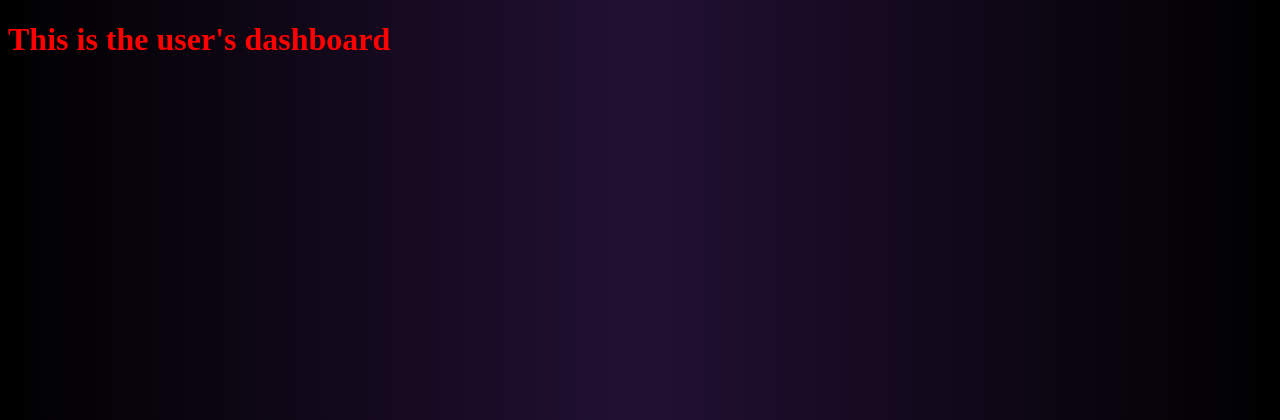
After one commit to JohnNtirintis/Weather-Application, a Flask app: page /dashboard/ in a window 1280 px wide. The commit adds this page. Shown: the top 420 px of the page. Run offline with Flask 3, Linux system fonts and the light colour scheme; the visitor is signed in with stand-in values (Sample User, id 1); some libraries are stand-ins or nearby versions.

Commit message:
Completed user sign up / log in w/ MongoDB Finished with the registration and log in both in front and back end.

```diff
--- a/database/db.py
+++ b/database/db.py
@@ -9,9 +9,11 @@ def create_client():
     return client
 
 def get_db(client):
-    # This function returns the database object which you will use to interact with the database
-    db = client['movies1']
+    db = client['users']
     return db
+
+def get_collection(db):
+    col = db['users-credentials']
 
 def close_client(client):
     # Always close when done
--- a/main.py
+++ b/main.py
@@ -3,13 +3,14 @@ from functools import wraps
 import pymongo
 
 app = Flask(__name__)
+app.secret_key = b'\x8b\xf3\x08\xba\xe5CT\x8f\n\xd2V\xafL\x9a\xf8'
 
 # Read Mongo API key from a txt file
 with open('db-api-key.txt', 'r') as file:
     uri = file.readline().strip()
 
 client = pymongo.MongoClient(uri)
-db = client.user_login_system
+db = client.users
 
 # Decorators
 def login_required(f):
@@ -34,8 +35,8 @@ def home_page():
 def user():
   return render_template("user.html")
 
-@app.route("/dashboard")
+@app.route("/dashboard/")
 @login_required
 def dashboard():
   #TODO: Dashboard Template
-  return "Dashboard"
+  return render_template("user_dashboard.html")
--- a/static/css/user_style.css
+++ b/static/css/user_style.css
@@ -36,11 +36,12 @@ body {
     border-radius: 25px;
 }
 
-.white{
+.white {
     color: #ffffff;
 }
 
 input {
+    color: #ffffff;
     outline: none;
     background-color: transparent;
     border: none;
@@ -49,6 +50,11 @@ input {
     position: relative;
     bottom: 0px;
 }
+
+input:focus {
+    color: #ffffff;
+}
+
 .form-group {
     height: 70px;
 }
@@ -56,7 +62,7 @@ input {
 label {
     position: relative;
     font-size: 18px;
-    color: rgb(58, 58, 58);
+    color: rgb(248, 244, 244);
     top: 32px;
     left: 5px;
     transition: .3s;
@@ -66,7 +72,7 @@ label {
 .label-selected {
     position: relative;
     font-size: 13px;
-    color: rgb(25, 22, 211);
+    color: rgb(250, 250, 250);
     top: 5px;
     left: 5px;
 }
--- a/static/js/user_script.js
+++ b/static/js/user_script.js
@@ -16,6 +16,7 @@ $("form[name=signup_form").submit(function(e) {
       $error.text(resp.responseJSON.error).removeClass("error--hidden");
     }
   });
+
   e.preventDefault();
 });
 
@@ -37,5 +38,6 @@ $("form[name=signup_form").submit(function(e) {
       $error.text(resp.responseJSON.error).removeClass("error--hidden");
     }
   });
+
   e.preventDefault();
 });
--- a/templates/home.html
+++ b/templates/home.html
@@ -23,7 +23,7 @@
             <input type="text" name="name" placeholder="username" required>
 
             <i class="fa-solid fa-lock" style="color: #ffffff;"></i>
-            <input type="password" name="passowrd" placeholder="password" required>
+            <input type="password" name="password" placeholder="password" required>
 
             <input class="submit-btn" type="submit" value="Log in">
         </form>
@@ -80,4 +80,6 @@
         i.e. jquery.js -->
 <!-- {{ super( )}} -->
 <script src="{{ url_for('static', filename='js/main.js') }}"></script>
+<script src="{{ url_for('static', filename='js/jquery.js') }}"></script>
+<script src="{{ url_for('static', filename='js/user_script.js') }}"></script>
 {% endblock %}
--- a/templates/user.html
+++ b/templates/user.html
@@ -13,6 +13,7 @@
     <div class="row main mt-5">
 
         <!-- sign up form -->
+
         <div class="col-md-6 p-5 " id="signUp">
             <h1 class="display-4 text-center white">Sign up</h1>
             <form name="signup_form" class="d-flex justify-content-center mt-4">
@@ -25,7 +26,7 @@
                         <label class="white" for="password">Password</label>
                         <input type="password" name="password" class="field" required>
                     </div>
-                    <button class="white" type="submit">Register</button>
+                    <button class="white" type="submit" value="Sign up">Register</button>
                     <div class="d-flex justify-content-between mt-5">
                         <a class="links white" href="#" id="loginLink">Already have an Account ?</a>
                         <p class="white error error--hidden">Error Signing Up!</p>
--- /dev/null
+++ b/templates/user_dashboard.html
@@ -0,0 +1,18 @@
+{% extends "index.html" %}
+
+{% block css %}
+  <link rel="stylesheet" href="{{ url_for('static', filename='css/user_style.css') }}">
+{% endblock %}
+
+{% block content %}
+
+    <h1 style="color: red;">This is the user's dashboard</h1>
+
+
+{% endblock %}
+
+{% block js %}
+<script src="{{ url_for('static', filename='js/jquery.js') }}"></script>
+<script src="{{ url_for('static', filename='js/main.js') }}"></script>
+<script src="{{ url_for('static', filename='js/user_script.js') }}"></script>
+{% endblock %}
--- a/user/routes.py
+++ b/user/routes.py
@@ -4,7 +4,11 @@ from user.models import User
 
 # User related routes
 
-@app.route('/user/signup', methods=['POST'])
+@app.route('/user', methods=['GET', 'POST'])
+def signup_form():
+  return User().signup_form()
+
+@app.route('/user/signup/', methods=['GET', 'POST'])
 def signup():
   return User().signup()
 
```
Also changed, not shown: user/models.py (+8 -3 lines). Lines whose indentation alone changed are shown as unchanged.
